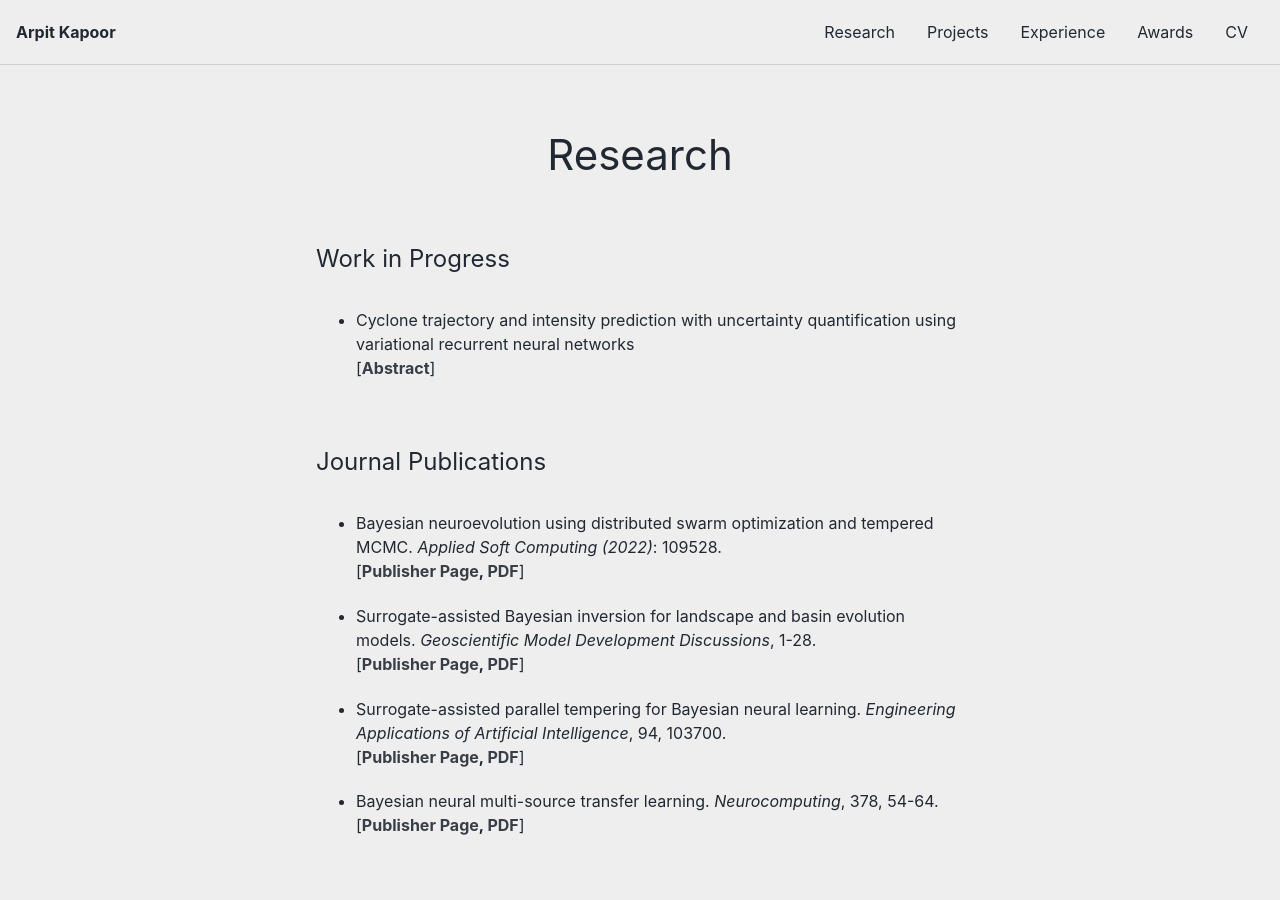
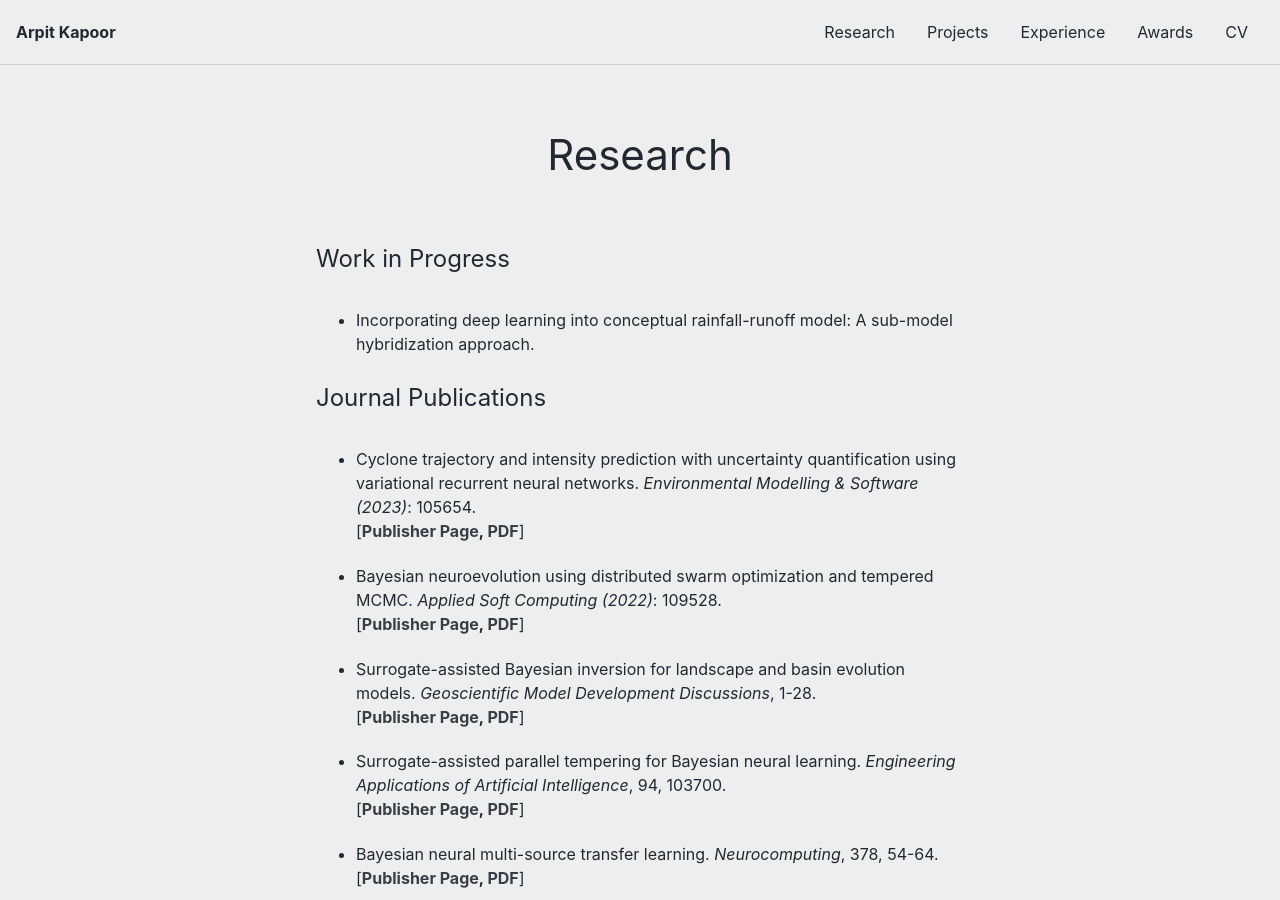
Before and after one commit to arpit-kapoor/arpit-kapoor.github.io, a Jekyll site: the page built from _pages/research.md, in a window 1280 px wide and 900 px high. Built offline with Jekyll 4.4.1, drawn with Linux system fonts in a browser that asks for light colours; cached includes are drawn as plain includes.

Commit message:
Add EMS 2023 paper

```diff
--- a/_pages/research.md
+++ b/_pages/research.md
@@ -12,13 +12,14 @@ permalink: /research/
 ---
 <p style="text-align: center; font-size:42px;"> Research </p>
 <p style="text-align: left; font-size:24px;"> Work in Progress </p>
- - Cyclone trajectory and intensity prediction with uncertainty quantification using
-variational recurrent neural networks <br>
-\[**[Abstract](https://papers.ssrn.com/sol3/papers.cfm?abstract_id=4283622)**\]
-
- <br>
+- Incorporating deep learning into conceptual rainfall-runoff model: A sub-model
+hybridization approach. <br>
 
 <p style="text-align: left; font-size:24px;"> Journal Publications </p>
+
+- Cyclone trajectory and intensity prediction with uncertainty quantification using variational recurrent neural networks. *Environmental Modelling & Software (2023)*: 105654. <br>
+\[**[Publisher Page](https://www.sciencedirect.com/science/article/abs/pii/S1364815223000403), [PDF](https://github.com/arpit-kapoor/Research/raw/main/2023/Kapoor_EMS2023.pdf)**\]
+
 
  - Bayesian neuroevolution using distributed swarm optimization and tempered MCMC. *Applied Soft Computing (2022)*: 109528. <br>
  \[**[Publisher Page](https://www.sciencedirect.com/science/article/pii/S1568494622006056), [PDF](https://github.com/arpit-kapoor/Research/raw/main/2022/Kapoor_ASOC2022.pdf)**\]
```
Also changed, not shown: _pages/projects.md (+1 -1 lines).
